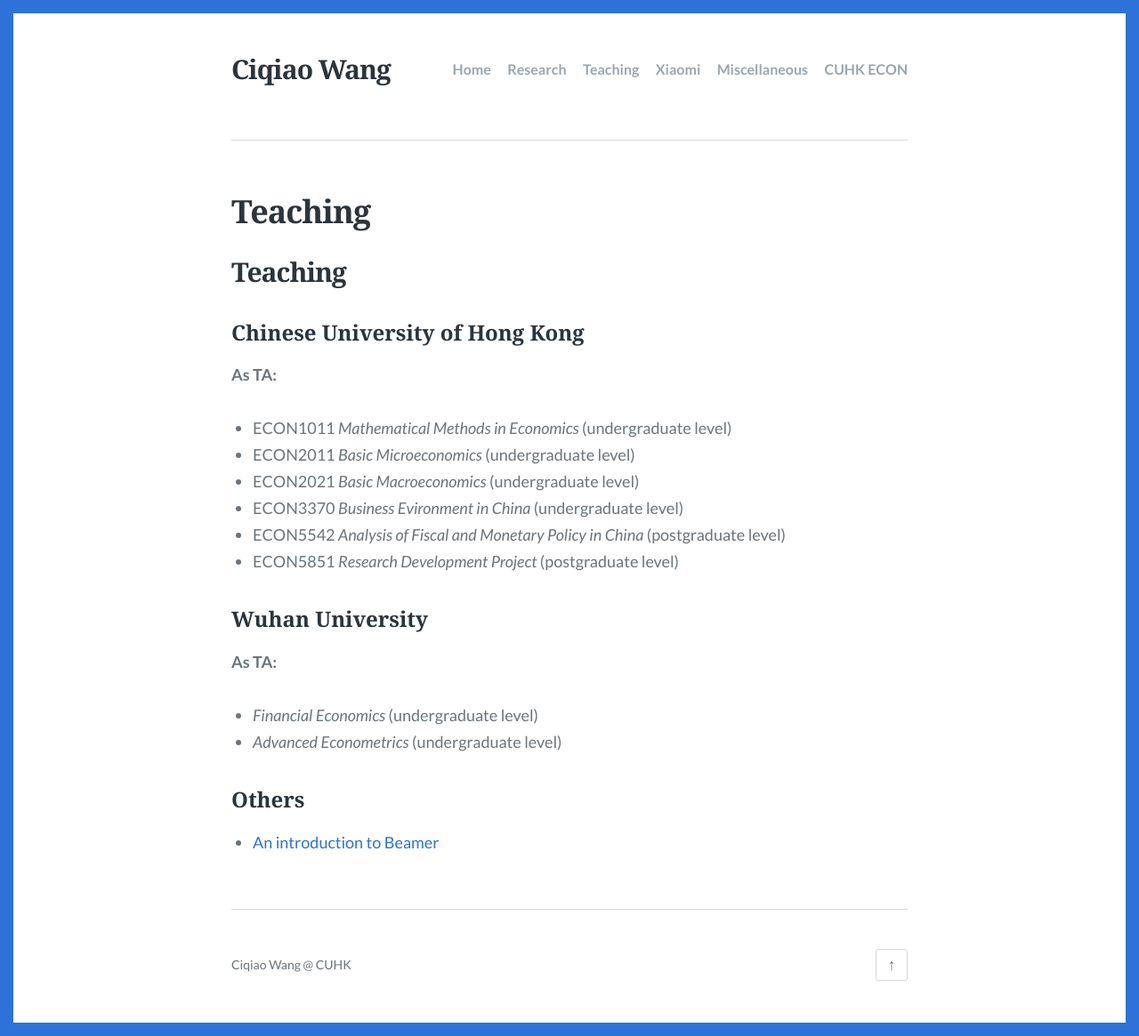
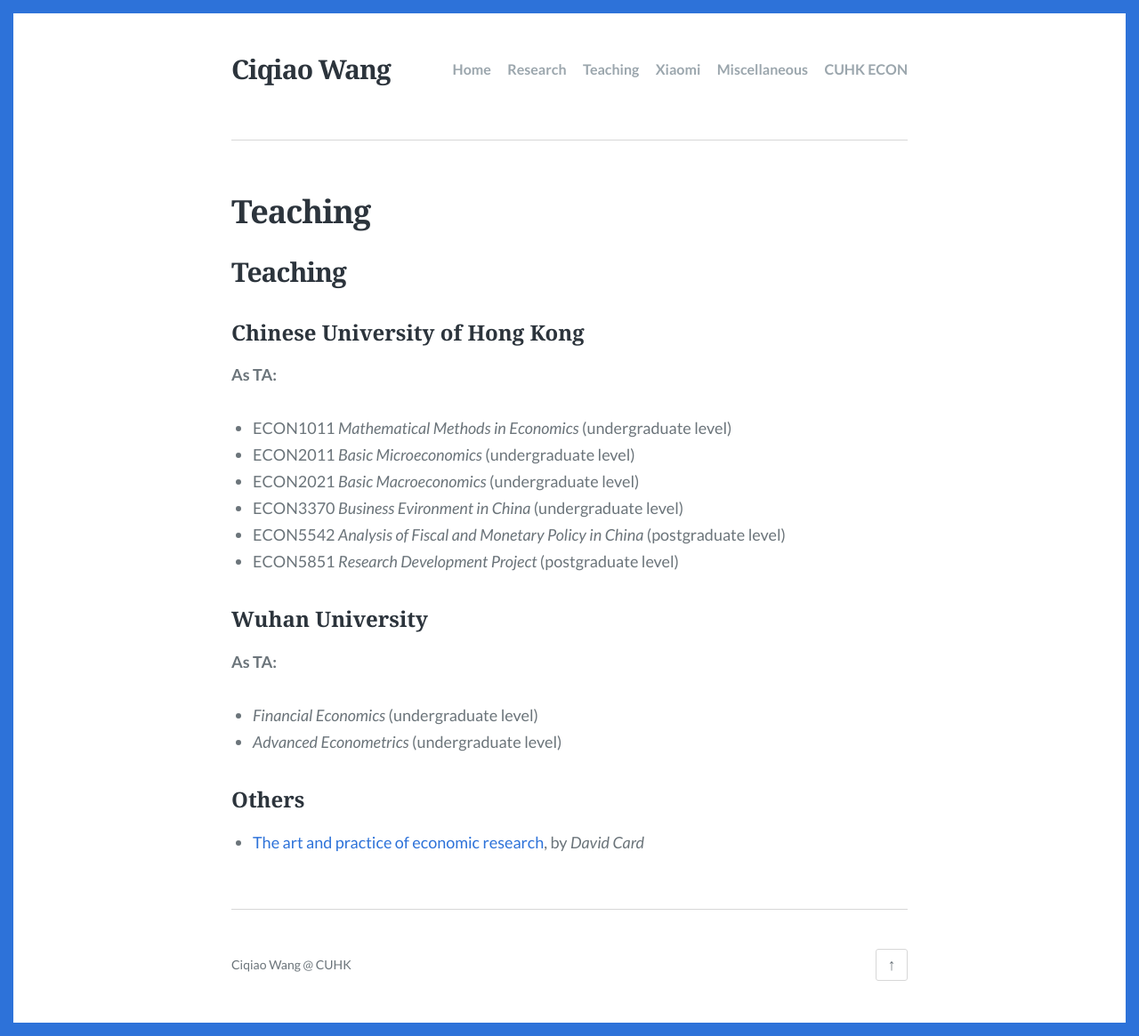
Before and after one commit to ciqiaowang/ciqiaowang.github.io, a Jekyll site: the page built from teaching.md, in a window 1280 px wide. Shown: the whole page at 89% size. Built offline with Jekyll 4.4.1, drawn with Linux system fonts in a browser that asks for light colours.

Commit message:
Update teaching.md

```diff
--- a/teaching.md
+++ b/teaching.md
@@ -22,4 +22,4 @@ feature_image:
 - *Advanced Econometrics* (undergraduate level)
 
 ### Others
-- [An introduction to Beamer](assets/pdf/Card.pdf)
+- [The art and practice of economic research](assets/pdf/Card.pdf), by *David Card*
```
